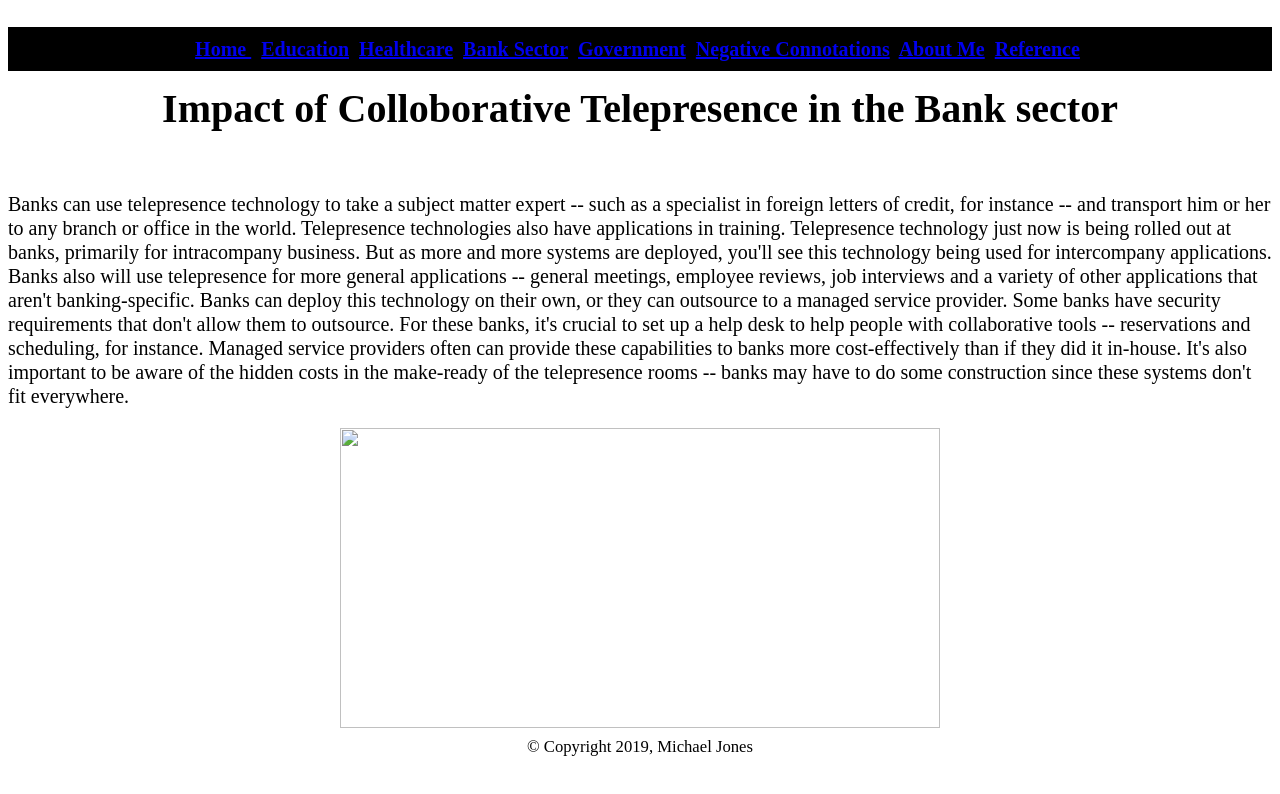
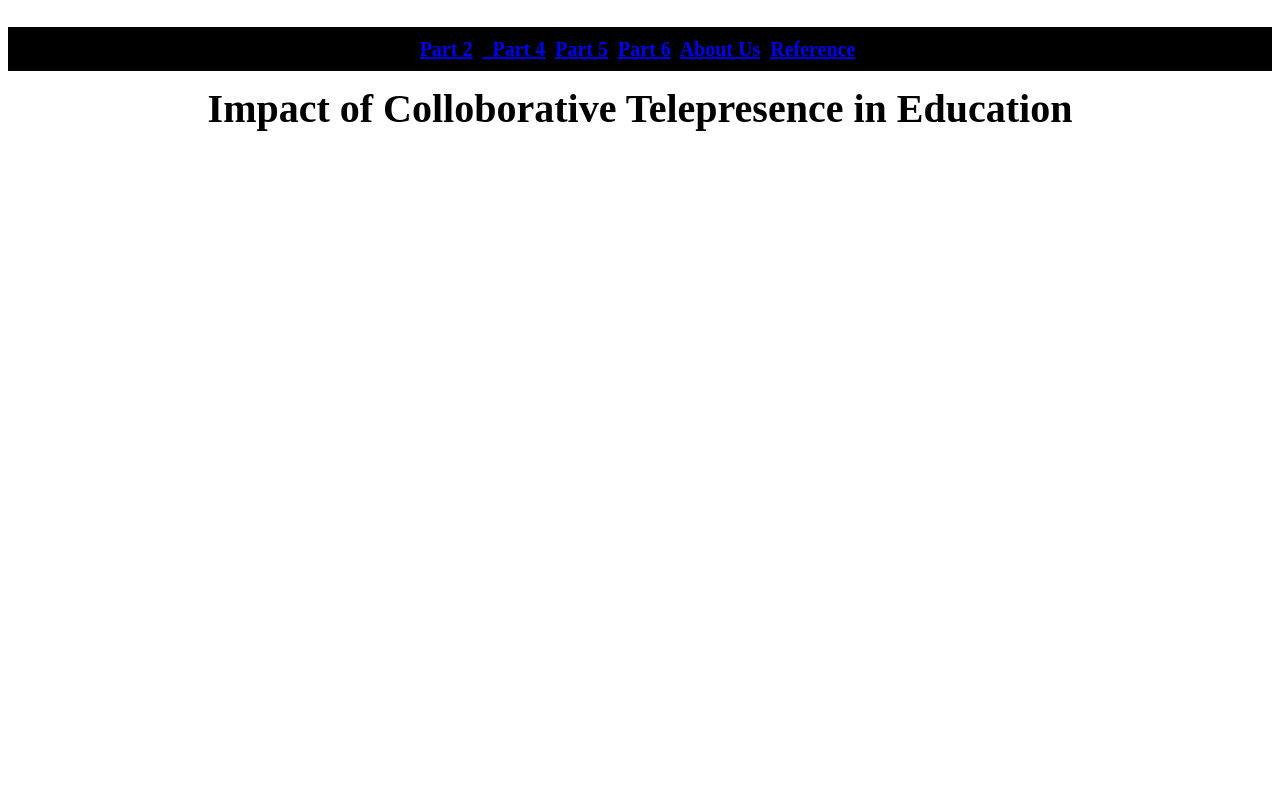
Before and after one commit to utech101/utech101.github.io, a plain HTML site: page Area 3.html in a window 1280 px wide. Drawn offline with Linux system fonts and the light colour scheme.

Commit message:
Update Area 3.html

```diff
--- a/Area 3.html
+++ b/Area 3.html
@@ -1,29 +1,20 @@
 <!DOCTYPE html>
 <html>
 <head>
-<title>Bank Sector</title>
+<title>Education</title>
 </head>
 
-	<body style= "background-image:url('white.jpg'); background-size:cover; font-family: Times New Roman; font-size:20px; margin:5; line-height:24px;">
+<body style= "background-image:url('white.jpg');  background-size:cover; font-family: Times New Roman; font-size:20px; margin:5; line-height:24px;">
 	<h4 style="background-color:black;text-align:center;padding:10px;">
-		<a href="index.html">Home </a>&nbsp;
-		<a href="Area 1.html">Education</a>&nbsp;
-		<a href="Area 2.html">Healthcare</a>&nbsp;
-		<a href="Area 3.html">Bank Sector</a>&nbsp;
-		<a href="Area 4.html">Government</a>&nbsp;
-		<a href="Neg.html">Negative Connotations</a>&nbsp;
-		<a href="about me.html">About Me</a>&nbsp;
+		<a href="index.html">Part 2</a>&nbsp;
+		<a href="Area 1.html"Part 3</a>&nbsp;
+		<a href="Area 2.html">Part 4</a>&nbsp;
+		<a href="Area 3.html">Part 5</a>&nbsp;
+		<a href="Area 4.html">Part 6</a>&nbsp;
+		<a href="about me.html">About Us</a>&nbsp;
 		<a href="Reference.html">Reference</a>&nbsp;
 	</h4>
-	<h1 style =" color:black;text-align:center;font-size:200%;"> Impact of Colloborative Telepresence in the Bank sector</h1>
-<br>
-		<p style="color:black;font-size:100%">	Banks can use telepresence technology to take a subject matter expert -- such as a specialist in foreign letters of credit, for instance -- and transport him or her to any branch or office in the world. Telepresence technologies also have applications in training.
-			Telepresence technology just now is being rolled out at banks, primarily for intracompany business. But as more and more systems are deployed, you'll see this technology being used for intercompany applications. Banks also will use telepresence for more general applications -- general meetings, employee reviews, job interviews and a variety of other applications that aren't banking-specific.
-			Banks can deploy this technology on their own, or they can outsource to a managed service provider. Some banks have security requirements that don't allow them to outsource. For these banks, it's crucial to set up a help desk to help people with collaborative tools -- reservations and scheduling, for instance. Managed service providers often can provide these capabilities to banks more cost-effectively than if they did it in-house.
-			It's also important to be aware of the hidden costs in the make-ready of the telepresence rooms -- banks may have to do some construction since these systems don't fit everywhere.</p>
+	<h1 style =" color:black;text-align:center;font-size:200%;"> Impact of Colloborative Telepresence in Education</h1>
+	<br>
 
-		<center><img src="China.jpg" style="width:600px;height:300px;"></center>
-		<center> <small>&copy; Copyright 2019, Michael Jones</small> </center>
-
-		</body>
-</html>
+</body>
```
